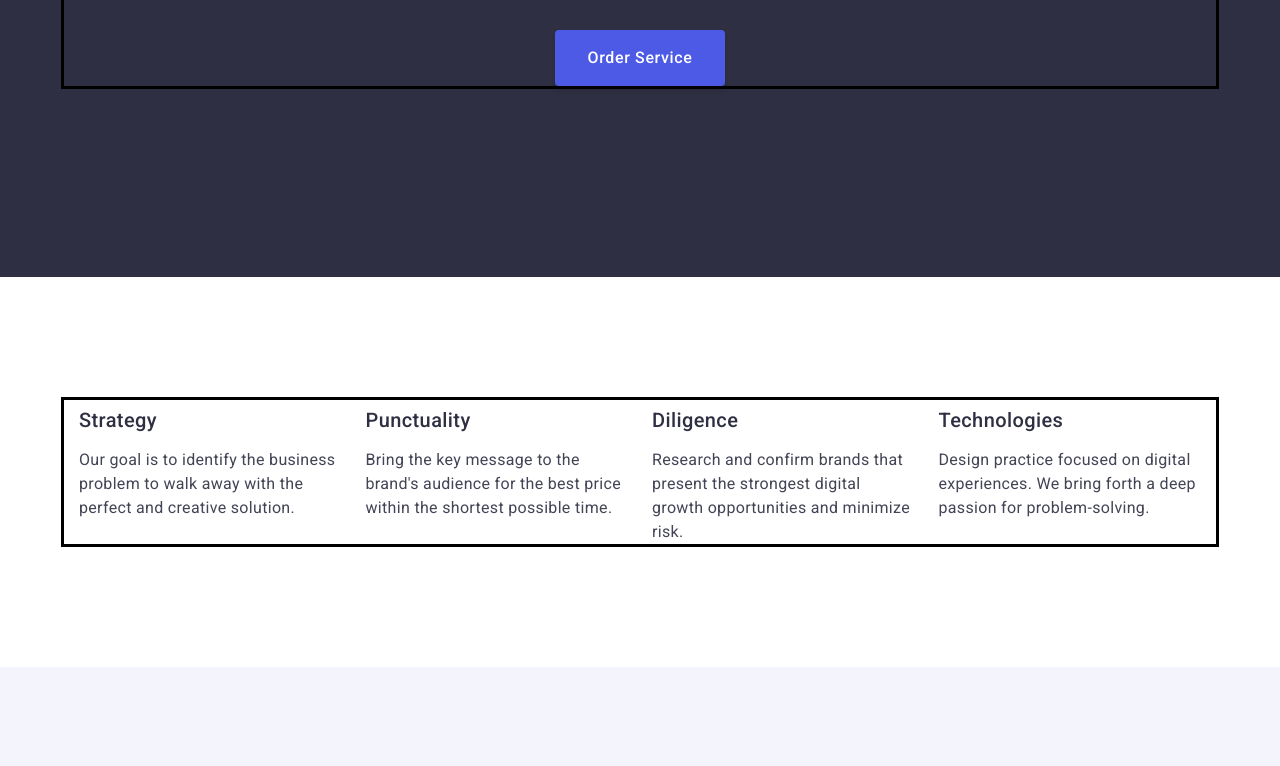
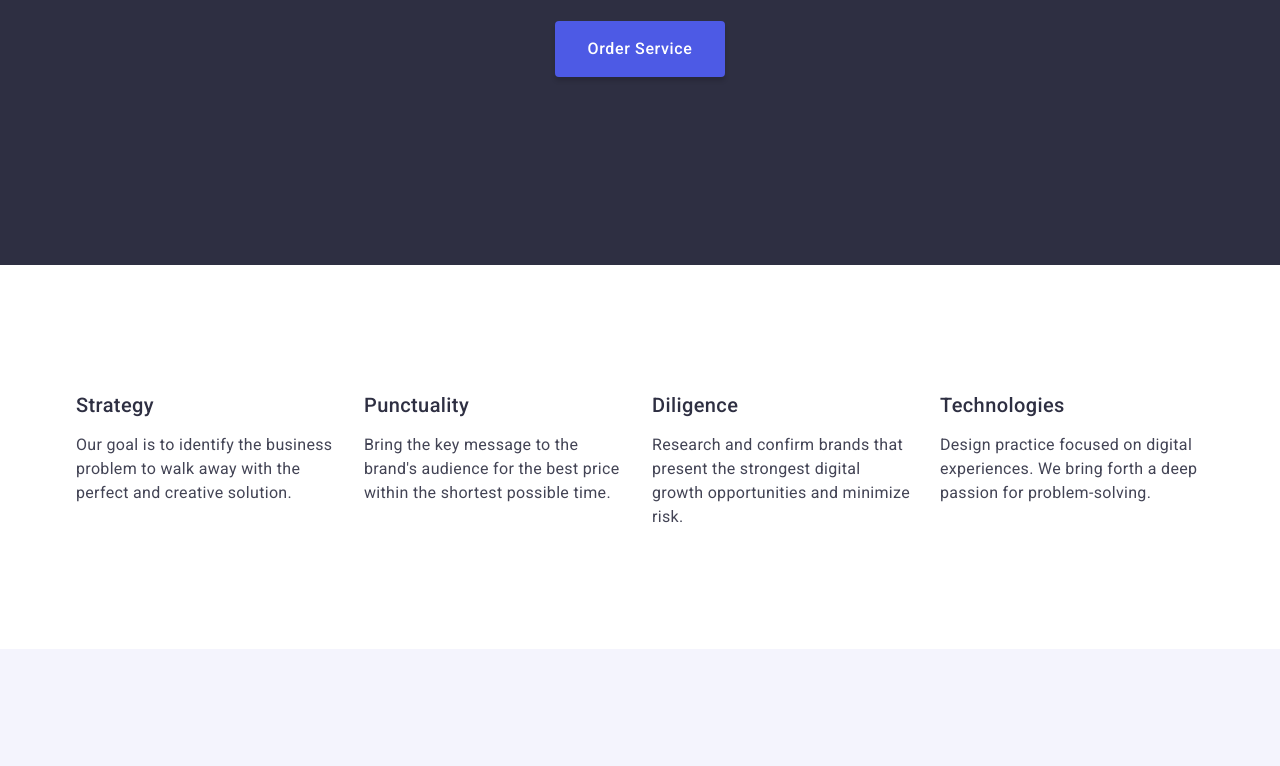
Before and after one commit to KaterynaKocheharova/goit-markup-hw-03, a plain HTML site: page index.html in a window 1280 px wide. Shown: the part 360-1126 px from the top of the page. Drawn offline with nearby package versions, Linux system fonts and the light colour scheme; a web font is replaced by a local one.

Commit message:
removed border for container

```diff
--- a/css/styles.css
+++ b/css/styles.css
@@ -46,7 +46,6 @@ img {
   width: 1158px;
   margin: 0 auto;
   padding: 0 15px;
-  border: 3px solid black;
 }
 
 /* HEADER */
@@ -302,7 +301,7 @@ img {
   margin-bottom: 8px;
 }
 
-/* POSITIONING IN FOOTER */
+/* FOOTER */
 
 .footer {
   padding-top: 101.5px;
```
